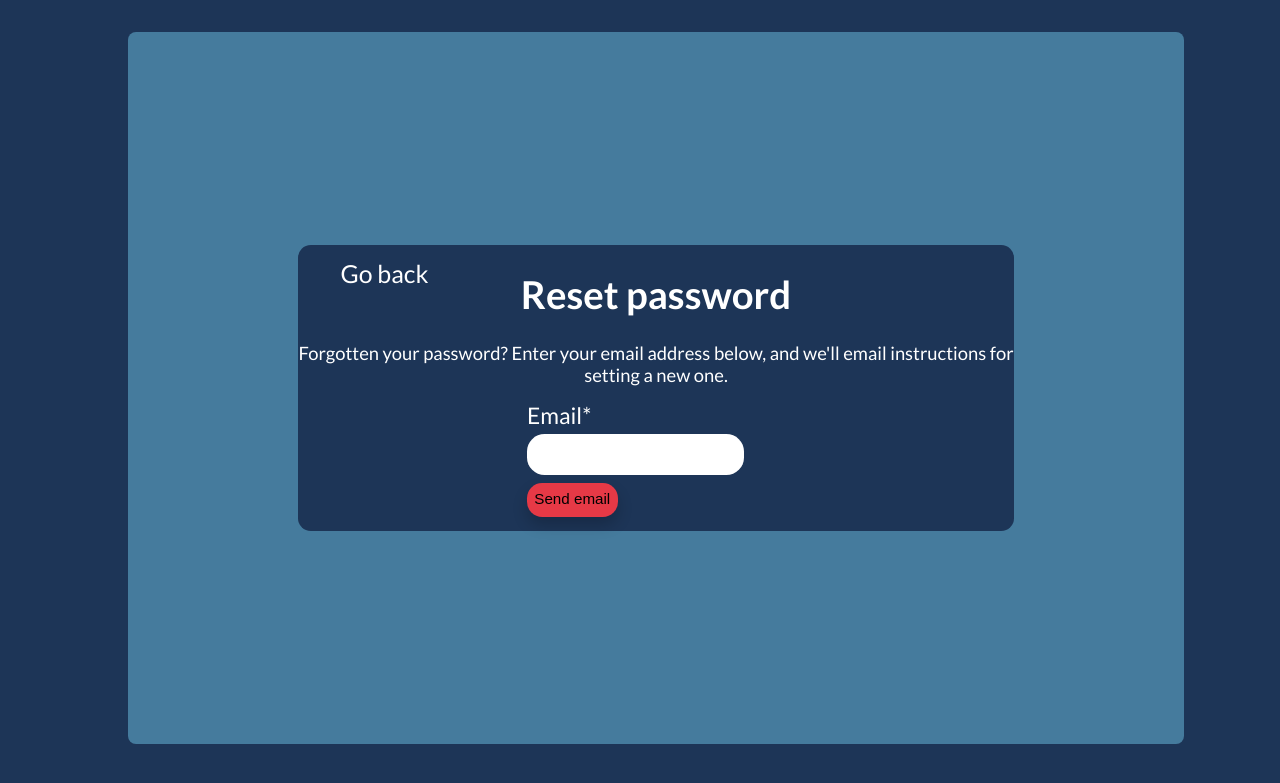
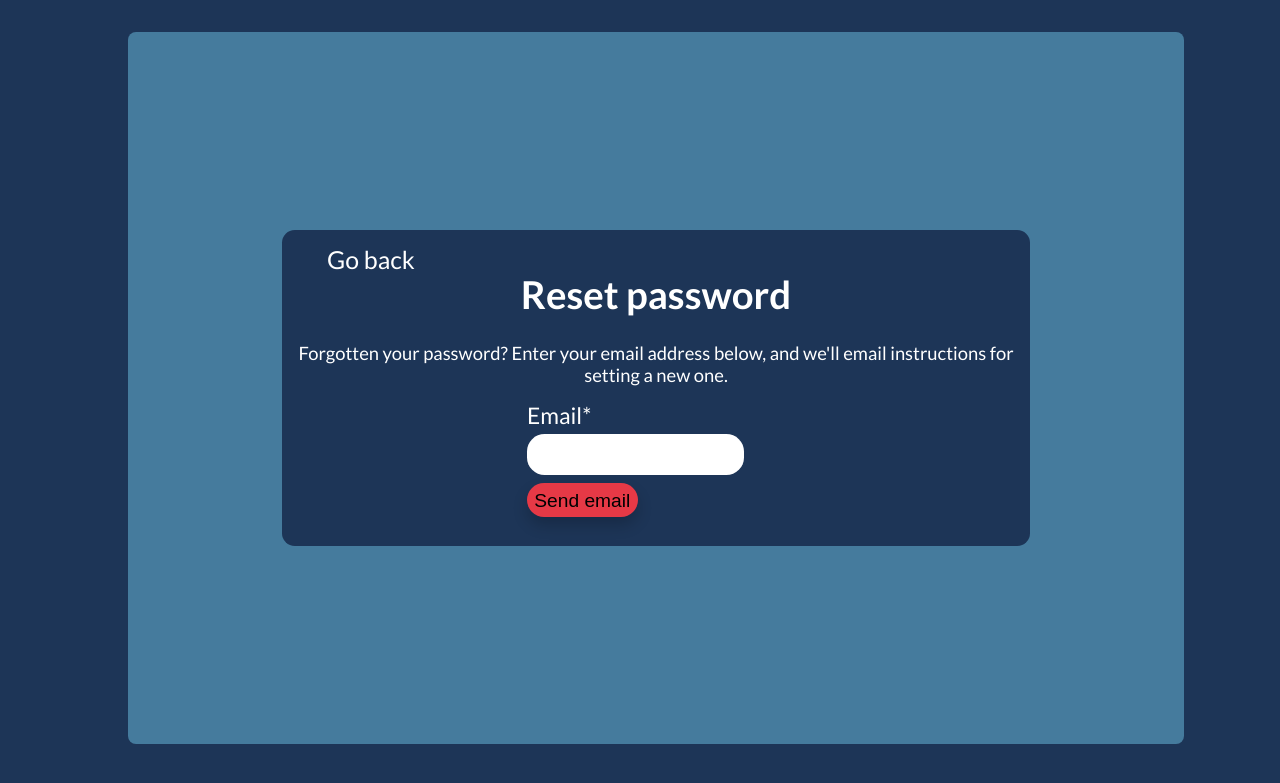
Before and after one commit to galkowskim/students_helper, a Django app: page /password_reset/ in a window 1280 px wide. Shown: the top 783 px of the page. Run offline with Django 4.2, Linux system fonts and the light colour scheme; some libraries are stand-ins or nearby versions.

Commit message:
update password reset template

```diff
--- a/base/static/base/reset_password.css
+++ b/base/static/base/reset_password.css
@@ -1,3 +1,7 @@
+.login-wrapper {
+    padding: 1.5% !important;
+}
+
 .login-wrapper > p {
     text-align: center;
     color: white;
@@ -21,7 +25,7 @@ form > div > div > input[type=email]{
 
 form > input[type=submit] {
     width: auto;
-    font-size: 1.9vh;
+    font-size: 2.4vh;
     padding: 1.5%;
     padding-bottom: 5.5%;
 }
--- a/base/templates/base/password/password_reset_done.html
+++ b/base/templates/base/password/password_reset_done.html
@@ -1,6 +1,9 @@
 {% extends 'base/base.html' %}
+{% load static %}
 
 {% block content %}
+    <link rel="stylesheet" href="{% static 'base/reset_done.css' %}">
+
     <div class="login-wrapper">
         <h1>Password reset sent</h1>
     <p class="email-sent">We've emailed you instructions for setting your password, if an account exists with the email you entered.
```
